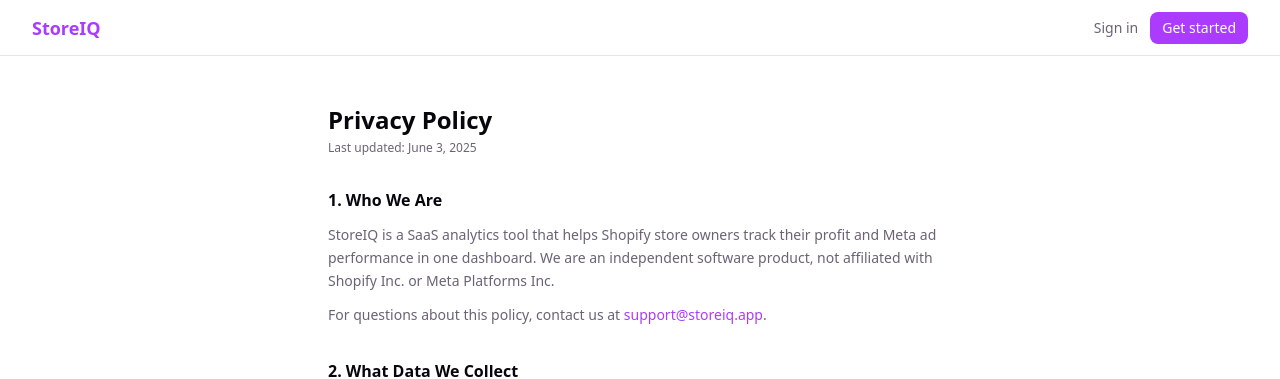
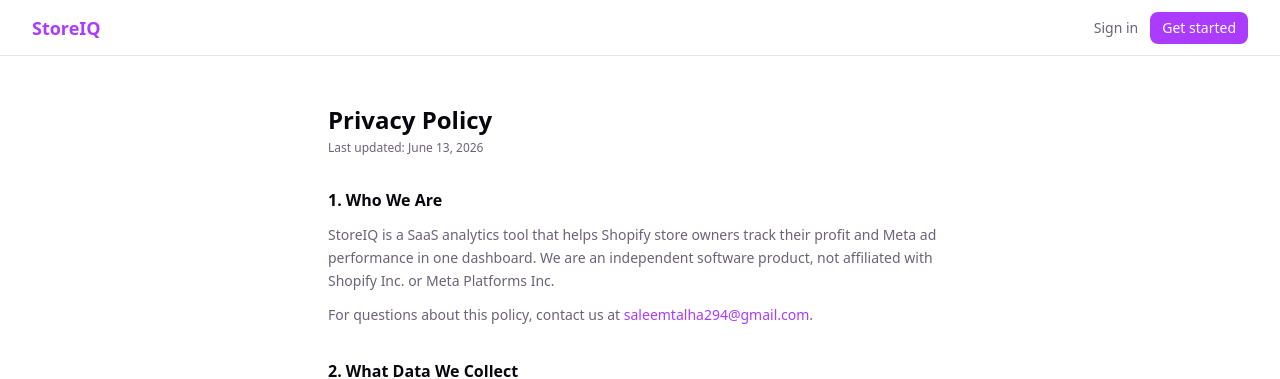
Before and after one commit to talhasaleem294/storeiq, a React (Vite) app: page /privacy in a window 1280 px wide. Shown: the top 379 px of the page. Built offline with nearby package versions, Linux system fonts and the light colour scheme; no server answers.

Commit message:
fix: update contact email and last updated date in Landing and Privacy pages

```diff
--- a/src/pages/Landing.tsx
+++ b/src/pages/Landing.tsx
@@ -364,7 +364,7 @@ export function Landing(): JSX.Element {
 
             <p className="mt-4 text-center text-xs text-text">
               Need a custom plan for a larger operation?{' '}
-              <a href="mailto:support@storeiq.app" className="text-accent hover:underline">
+              <a href="mailto:saleemtalha294@gmail.com" className="text-accent hover:underline">
                 Contact us
               </a>
             </p>
--- a/src/pages/Privacy.tsx
+++ b/src/pages/Privacy.tsx
@@ -2,8 +2,8 @@ import { Link } from 'react-router-dom'
 
 import { APP_NAME, ROUTES } from '@/lib/constants'
 
-const CONTACT_EMAIL = 'support@storeiq.app'
-const LAST_UPDATED = 'June 3, 2025'
+const CONTACT_EMAIL = 'saleemtalha294@gmail.com'
+const LAST_UPDATED = 'June 13, 2026'
 
 function Section({ title, children }: { title: string; children: React.ReactNode }): JSX.Element {
   return (
```
